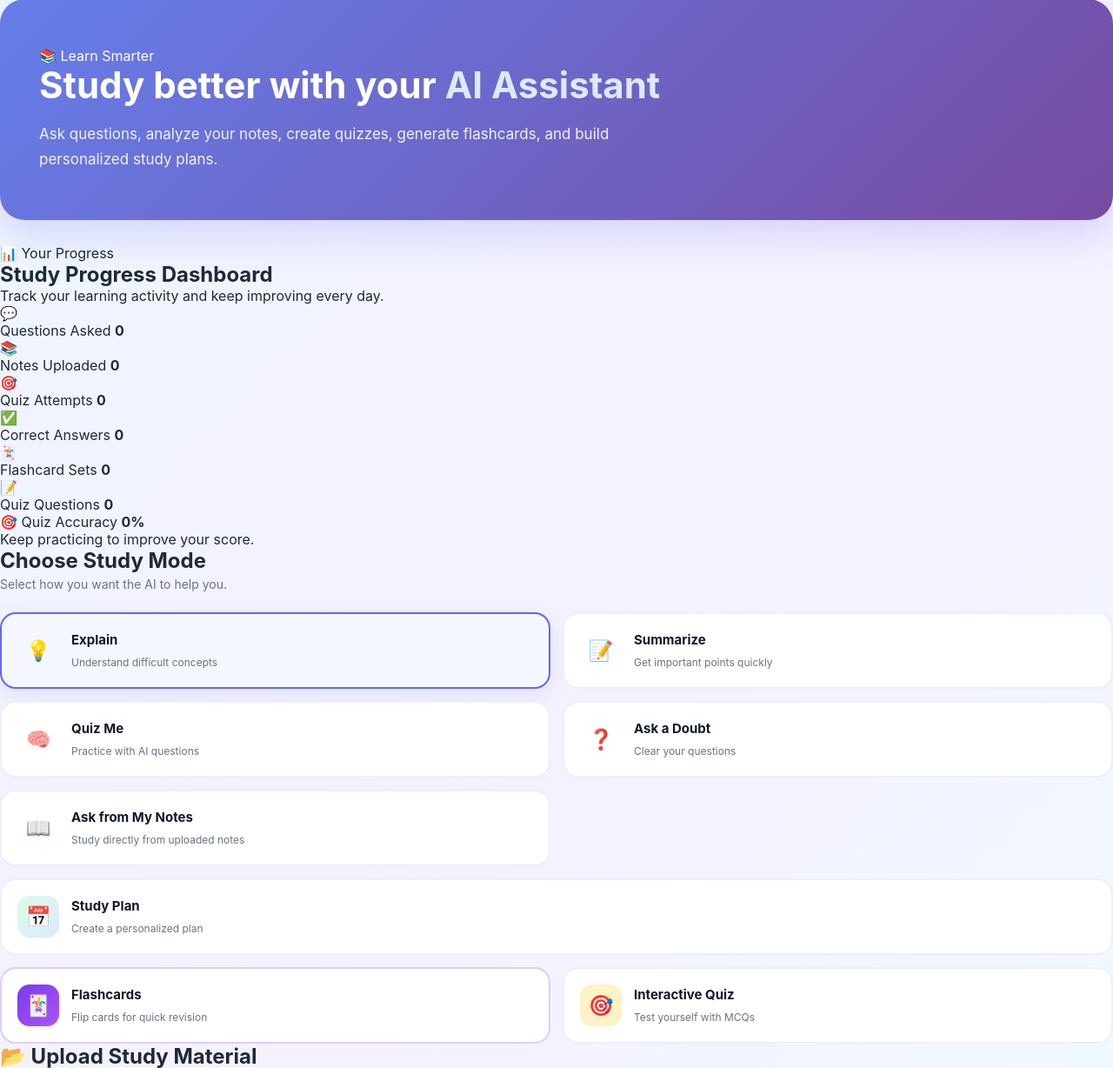
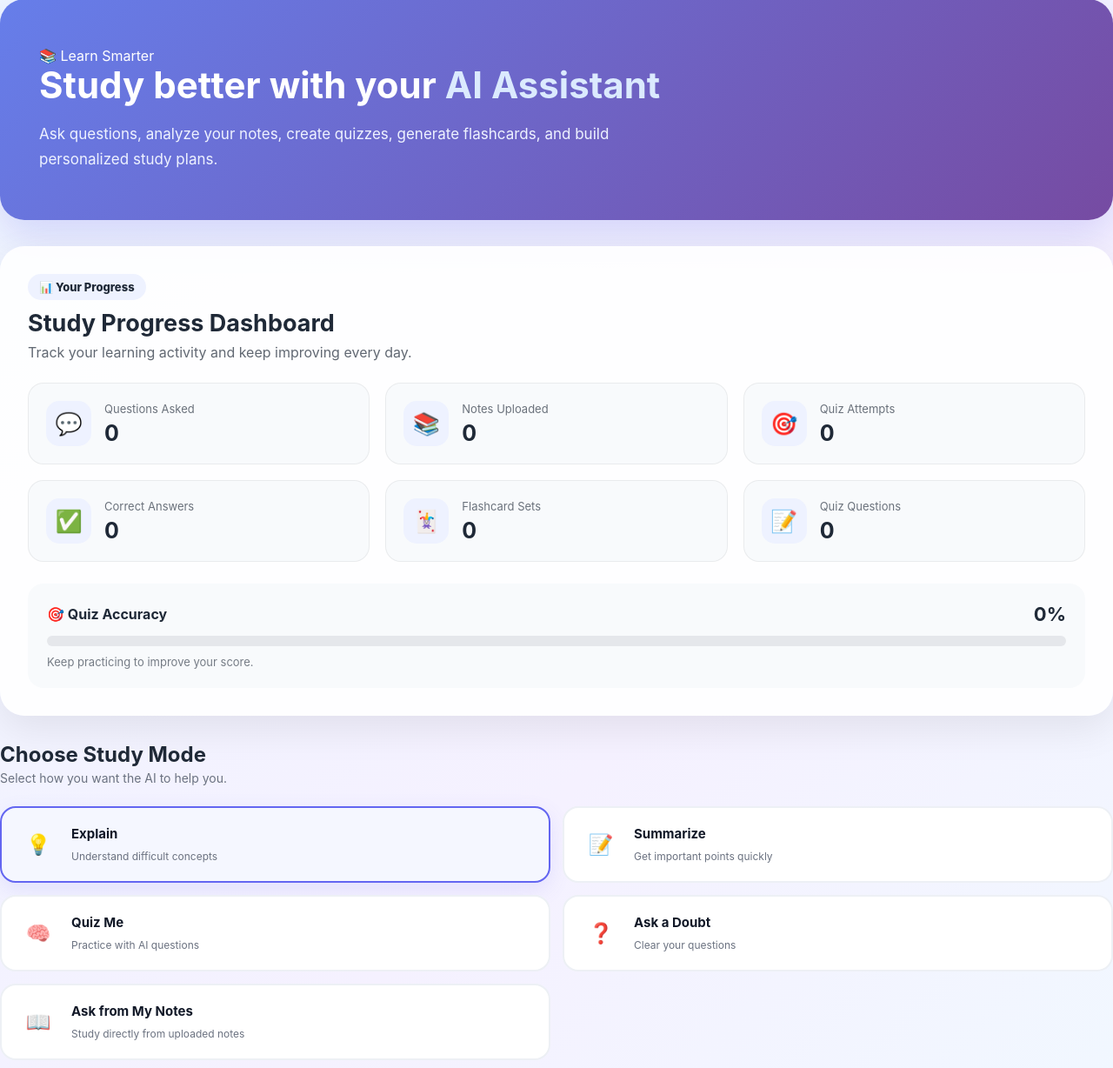
Before and after one commit to kjsskotha/AI_Study_Assistant, a Flask app: page / in a window 1280 px wide. Shown: the part 112-1340 px from the top of the page at 87% size. Run offline with Flask 3, Linux system fonts and the light colour scheme; some libraries are stand-ins or nearby versions.

Commit message:
Update style.css

```diff
--- a/static/style.css
+++ b/static/style.css
@@ -1990,3 +1990,182 @@ footer span {
     }
 
 }
+/* =========================================
+   PROGRESS DASHBOARD
+========================================= */
+
+.progress-dashboard {
+    margin: 30px 0;
+    padding: 32px;
+    border-radius: 28px;
+    background: rgba(255, 255, 255, 0.9);
+    box-shadow: 0 15px 45px rgba(0, 0, 0, 0.08);
+}
+
+.progress-dashboard-header {
+    margin-bottom: 25px;
+}
+
+.progress-badge {
+    display: inline-block;
+    padding: 7px 13px;
+    margin-bottom: 10px;
+    border-radius: 20px;
+    font-size: 13px;
+    font-weight: 800;
+    background: #eef2ff;
+}
+
+.progress-dashboard h2 {
+    margin: 0 0 7px;
+    font-size: 27px;
+}
+
+.progress-dashboard-header p {
+    margin: 0;
+    opacity: 0.7;
+}
+
+
+/* PROGRESS CARDS */
+
+.progress-grid {
+    display: grid;
+    grid-template-columns: repeat(3, 1fr);
+    gap: 18px;
+}
+
+.progress-card {
+    display: flex;
+    align-items: center;
+    gap: 15px;
+    padding: 20px;
+    border-radius: 18px;
+    background: #f8fafc;
+    border: 1px solid rgba(0, 0, 0, 0.06);
+    transition: transform 0.2s ease;
+}
+
+.progress-card:hover {
+    transform: translateY(-3px);
+}
+
+.progress-icon {
+    width: 52px;
+    height: 52px;
+    flex-shrink: 0;
+
+    display: flex;
+    align-items: center;
+    justify-content: center;
+
+    border-radius: 15px;
+
+    font-size: 25px;
+
+    background: #eef2ff;
+}
+
+.progress-info {
+    display: flex;
+    flex-direction: column;
+    gap: 5px;
+}
+
+.progress-info span {
+    font-size: 13px;
+    opacity: 0.65;
+}
+
+.progress-info strong {
+    font-size: 25px;
+}
+
+
+/* ACCURACY */
+
+.accuracy-section {
+    margin-top: 25px;
+    padding: 22px;
+    border-radius: 18px;
+    background: #f8fafc;
+}
+
+.accuracy-header {
+    display: flex;
+    justify-content: space-between;
+    align-items: center;
+    margin-bottom: 12px;
+}
+
+.accuracy-header span {
+    font-weight: 700;
+}
+
+.accuracy-header strong {
+    font-size: 22px;
+}
+
+
+/* PROGRESS BAR */
+
+.progress-bar {
+    width: 100%;
+    height: 12px;
+
+    overflow: hidden;
+
+    border-radius: 20px;
+
+    background: #e5e7eb;
+}
+
+.progress-bar-fill {
+    height: 100%;
+
+    border-radius: 20px;
+
+    background: linear-gradient(
+        90deg,
+        #6366f1,
+        #8b5cf6
+    );
+
+    transition: width 0.5s ease;
+}
+
+.accuracy-section p {
+    margin: 10px 0 0;
+
+    font-size: 13px;
+
+    opacity: 0.6;
+}
+
+
+/* MOBILE */
+
+@media (max-width: 900px) {
+
+    .progress-grid {
+        grid-template-columns: repeat(2, 1fr);
+    }
+
+}
+
+
+@media (max-width: 600px) {
+
+    .progress-dashboard {
+        padding: 22px 17px;
+    }
+
+    .progress-grid {
+        grid-template-columns: 1fr;
+    }
+
+    .progress-dashboard h2 {
+        font-size: 23px;
+    }
+
+}
```
